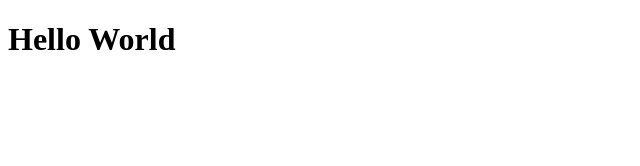
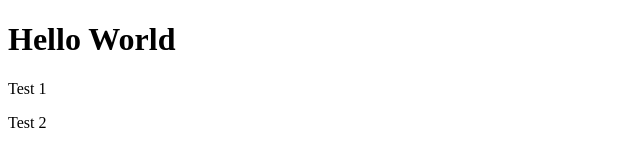
Before and after one commit to ZecheryAce/Project02-Giphy, a plain HTML site: page Giphy-Website/index.html in a window 1280 px wide. Shown: the full height of the page, 0-640 px from the left. Drawn offline with Linux system fonts and the light colour scheme.

Commit message:
Second Commit

```diff
--- a/Giphy-Website/index.html
+++ b/Giphy-Website/index.html
@@ -7,5 +7,7 @@
 </head>
     <body>
         <h1>Hello World</h1>
+        <p>Test 1</p>
+        <p>Test 2</p>
     </body>
 </html>
```
